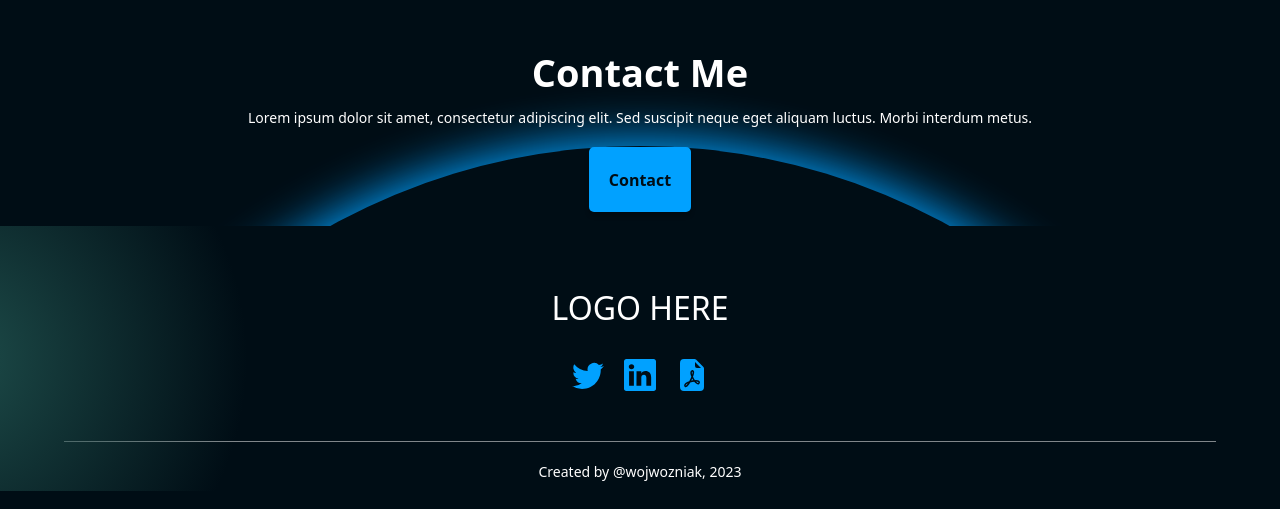
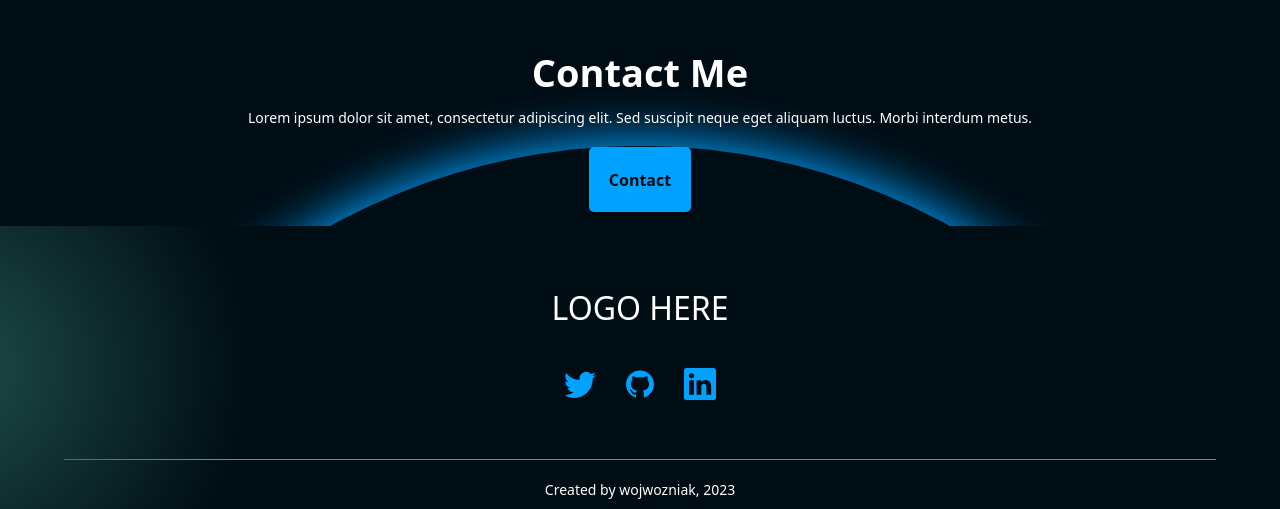
Before and after one commit to wojwozniak/portfolio, a React (Vite) app: page / in a window 1280 px wide. Shown: the part 2644-3153 px from the top of the page. Built offline with nearby package versions, Linux system fonts and the light colour scheme.

Commit message:
footer links and translations

```diff
--- a/src/App.tsx
+++ b/src/App.tsx
@@ -11,7 +11,7 @@ function App() {
     <div className='App'>
         <Navbar language={language} setLanguage={setLanguage} />
         <Sections />
-        <Footer />
+        <Footer language={language} />
     </div>
   )
 }
--- a/src/components/Footer.tsx
+++ b/src/components/Footer.tsx
@@ -1,19 +1,43 @@
+import { AiFillGithub } from 'react-icons/ai';
 import './footer.css'
-import { BsFileEarmarkPdfFill, BsLinkedin, BsTwitter } from 'react-icons/bs'
+import { BsLinkedin, BsTwitter } from 'react-icons/bs'
 
-const Footer = () => {
+type Translations = {
+    SUB: string;
+};
+
+const Footer = ({ language }: { language: string }) => {
+
+    const translationsList: { [key: string]: Translations } = {
+        PL: {
+            SUB: 'Autor: wojwozniak, 2023'
+        },
+        EN: {
+            SUB: 'Created by wojwozniak, 2023'
+        },
+        DE: {
+            SUB: 'Autor: wojwozniak, 2023'
+        },
+    };
+
     return (
         <div className='footer'>
             <div className='content'>
                 <h2 id="footer__logo">LOGO HERE</h2>
                 <div className='footer__links'>
-                    <BsTwitter size="32px" />
-                    <BsLinkedin size="32px" />
-                    <BsFileEarmarkPdfFill size="32px" />
+                    <a href="#" target="_blank">
+                        <BsTwitter size="32px" />
+                    </a>
+                    <a href="#" target="_blank">
+                        <AiFillGithub size="32px" />
+                    </a>
+                    <a href="#" target="_blank">
+                        <BsLinkedin size="32px" />
+                    </a>
                 </div>
             </div>
             <div className='horizontal__line' />
-            <p id="footer__copyright">Created by @wojwozniak, 2023</p>
+            <p id="footer__copyright">{translationsList[language]?.SUB}</p>
             <div id="highlight--6" className='highlight-green-big' />
         </div>
     )
--- a/src/components/footer.css
+++ b/src/components/footer.css
@@ -23,8 +23,15 @@
     display: flex;
     flex-direction: row;
     align-items: center;
-    gap: 20px;
+    gap: 10px;
     margin-top: 30px;
+}
+
+.footer__links a {
+    display: flex;
+    flex-direction: row;
+    align-items: center;
+    justify-content: center;
 }
 
 .footer__links path {
```
